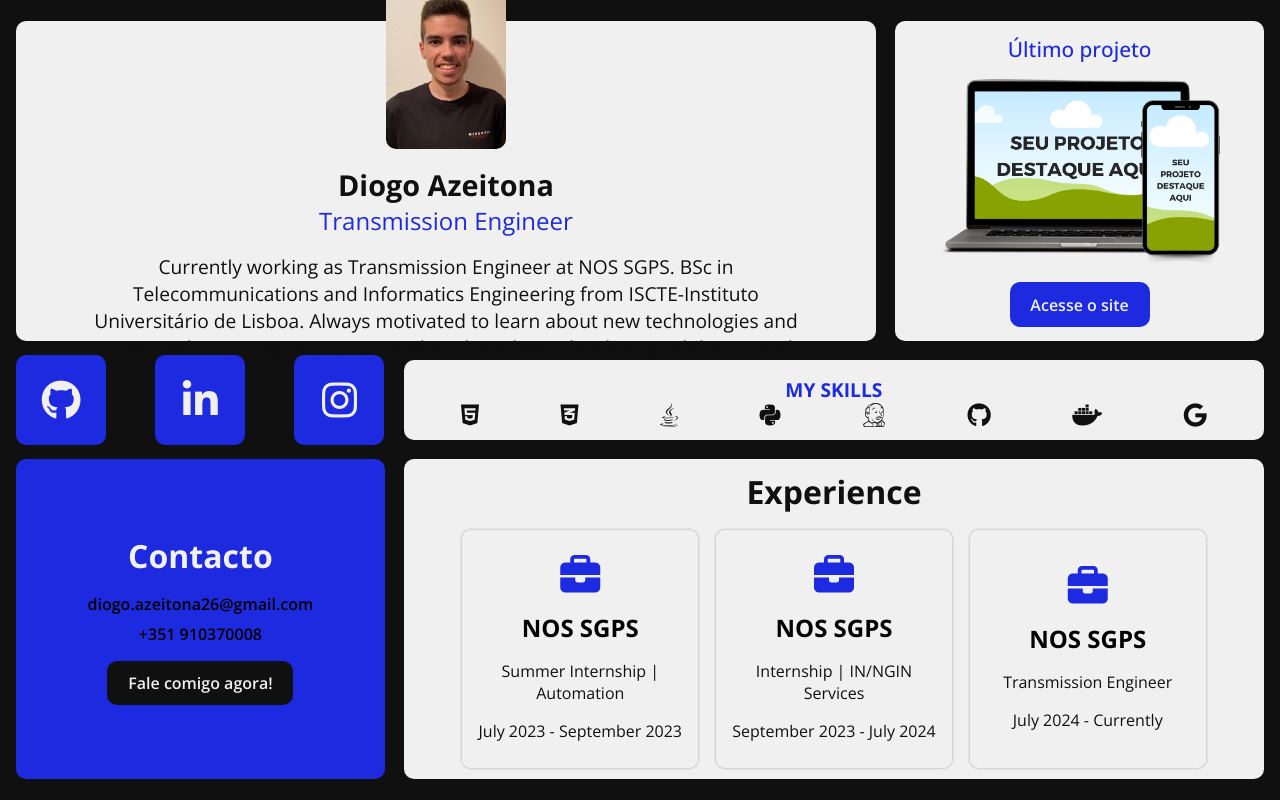
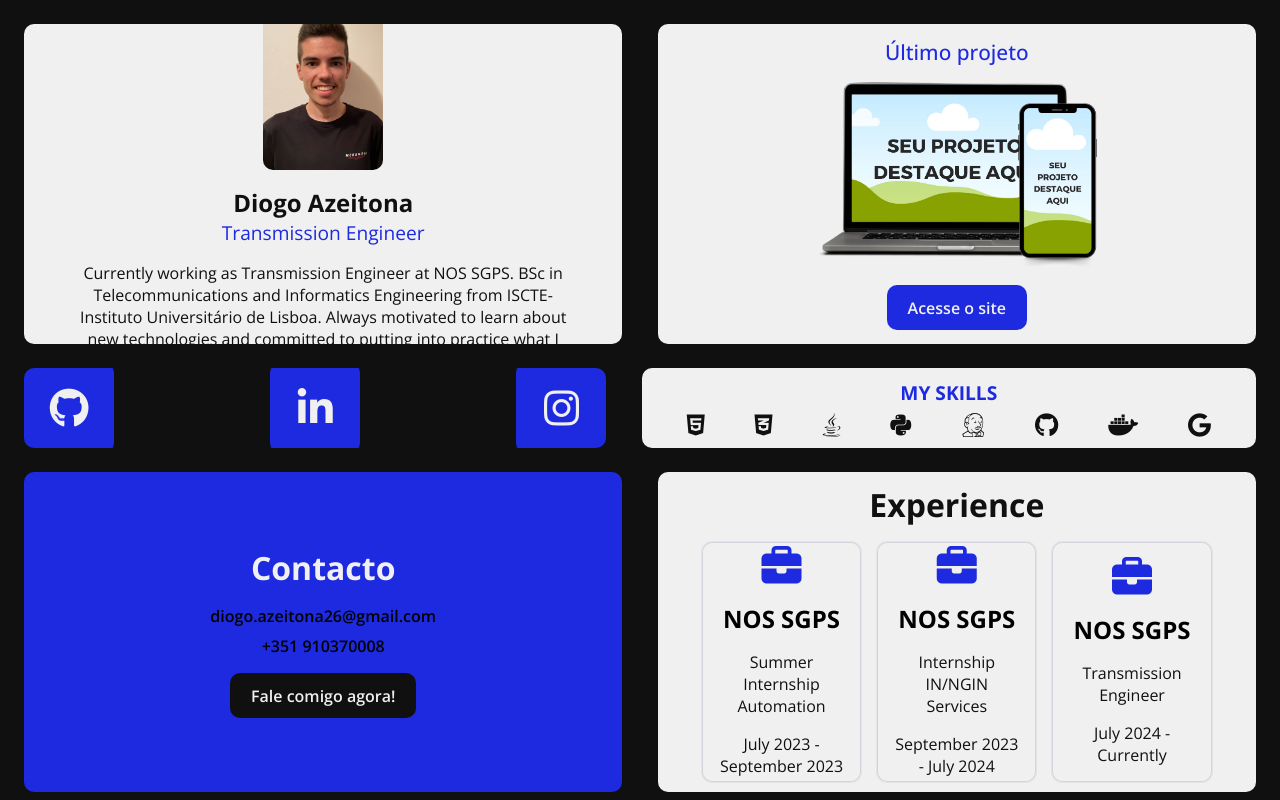
Before and after one commit to dfsaa1/My-Portfolio, a plain HTML site: page index.html in a window 1280 px wide. Drawn offline with nearby package versions, Linux system fonts and the light colour scheme.

Commit message:
corrections

```diff
--- a/css/responsive.css
+++ b/css/responsive.css
@@ -1,6 +1,34 @@
+/* Base styles for responsiveness */
+body {
+    font-size: 16px; /* Set a base font size for better scaling */
+    margin: 0; /* Remove default margin for better control */
+  }
+
+  .container {
+    display: flex; /* Enable flexbox for responsive layout */
+    flex-wrap: wrap; /* Allow elements to wrap on smaller screens */
+    justify-content: space-between; /* Distribute elements evenly horizontally */
+    /* Set container width to 100% for full-width behavior */
+    width: 100%;
+  }
+
+  .card {
+    flex: 1; /* Make cards shrink/grow proportionally */
+    padding: 0.5rem 1rem; /* Adjust padding for content spacing */
+    margin: 0.5rem; /* Add some margin between cards */
+    text-align: center; /* Center content by default */
+    /* Remove overflow: hidden; to allow content to overflow */
+    overflow: auto; /* Allow content to scroll vertically if it overflows */
+  }
+
+  /* Breakpoints for specific screen sizes */
   @media (min-width: 768px) and (max-width: 999px) {
     .servicos-box {
       flex-direction: row;
+    }
+
+    .card {
+      font-size: 0.9rem; /* Adjust font size for smaller screens */
     }
   }
 
@@ -9,7 +37,7 @@
       height: 100vh;
     }
 
-    /*Widget 1*/
+    /* Widget 1 */
     .top {
       width: 100%;
       height: 40vh;
@@ -22,15 +50,15 @@
     }
 
     .info-user h1 {
-        font-size: 1.8rem;
+      font-size: 1.5rem; /* Adjust font size for larger screens */
     }
 
     .info-user span {
-        font-size: 1.5rem;
+      font-size: 1.2rem; /* Adjust font size for larger screens */
     }
 
     .info-user p {
-        font-size: 1.2rem;
+      font-size: 1rem; /* Adjust font size for larger screens */
     }
 
     .projeto {
@@ -38,7 +66,7 @@
       height: 100%;
     }
 
-    /*Widget 2*/
+    /* Widget 2 */
     .center {
       width: 100%;
       height: 10vh;
@@ -55,7 +83,7 @@
       height: 100%;
     }
 
-    /*Widget 3*/
+    /* Widget 3 */
     .bottom {
       width: 100%;
       height: 40vh;
@@ -78,7 +106,7 @@
     }
 
     .item-servico {
-        width: 240px;
+      width: 240px; /* Maintain a consistent width for cards */
       height: 240px;
       border-radius: 10px;
     }
@@ -92,3 +120,10 @@
       }
 
   }
+
+  /* Optional: Adjust text wrapping for different screen sizes */
+  @media (min-width: 768px) {
+    .card p {
+      white-space: normal; /* Allow text wrapping on larger screens */
+    }
+  }
--- a/index.html
+++ b/index.html
@@ -89,13 +89,13 @@
                         <div class="item-servico">
                             <i class="fas fa-briefcase"></i>
                             <h2>NOS SGPS</h2>
-                            <span>Summer Internship | Automation</span>
+                            <span>Summer Internship <br> Automation</span>
                             <span>July 2023 - September 2023</span>
                         </div>
                         <div class="item-servico">
                             <i class="fas fa-briefcase"></i>
                             <h2>NOS SGPS</h2>
-                            <span>Internship | IN/NGIN Services</span>
+                            <span>Internship <br> IN/NGIN Services</span>
                             <span>September 2023 - July 2024</span>
                         </div>
                         <div class="item-servico">
```
Lines whose indentation alone changed are shown as unchanged.
